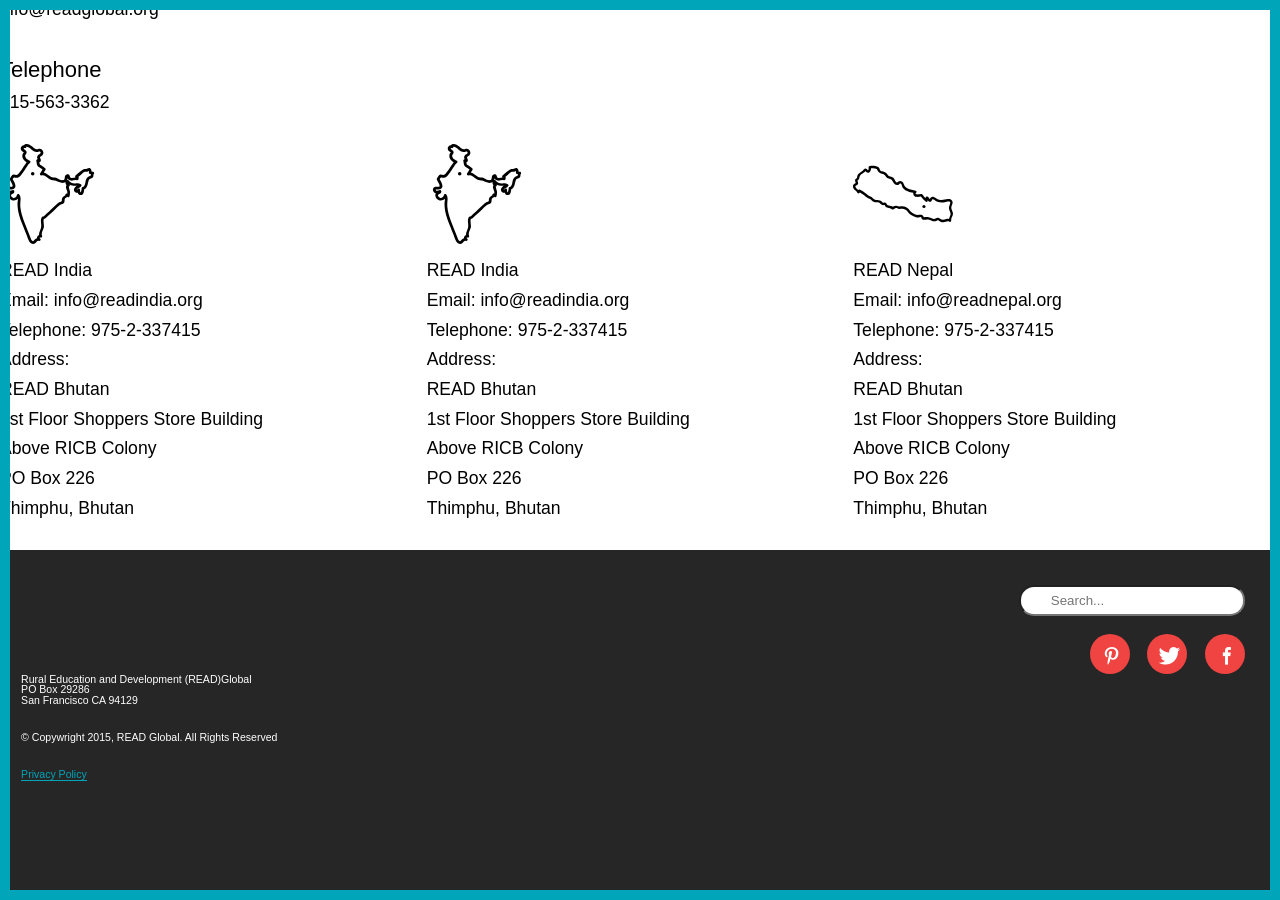
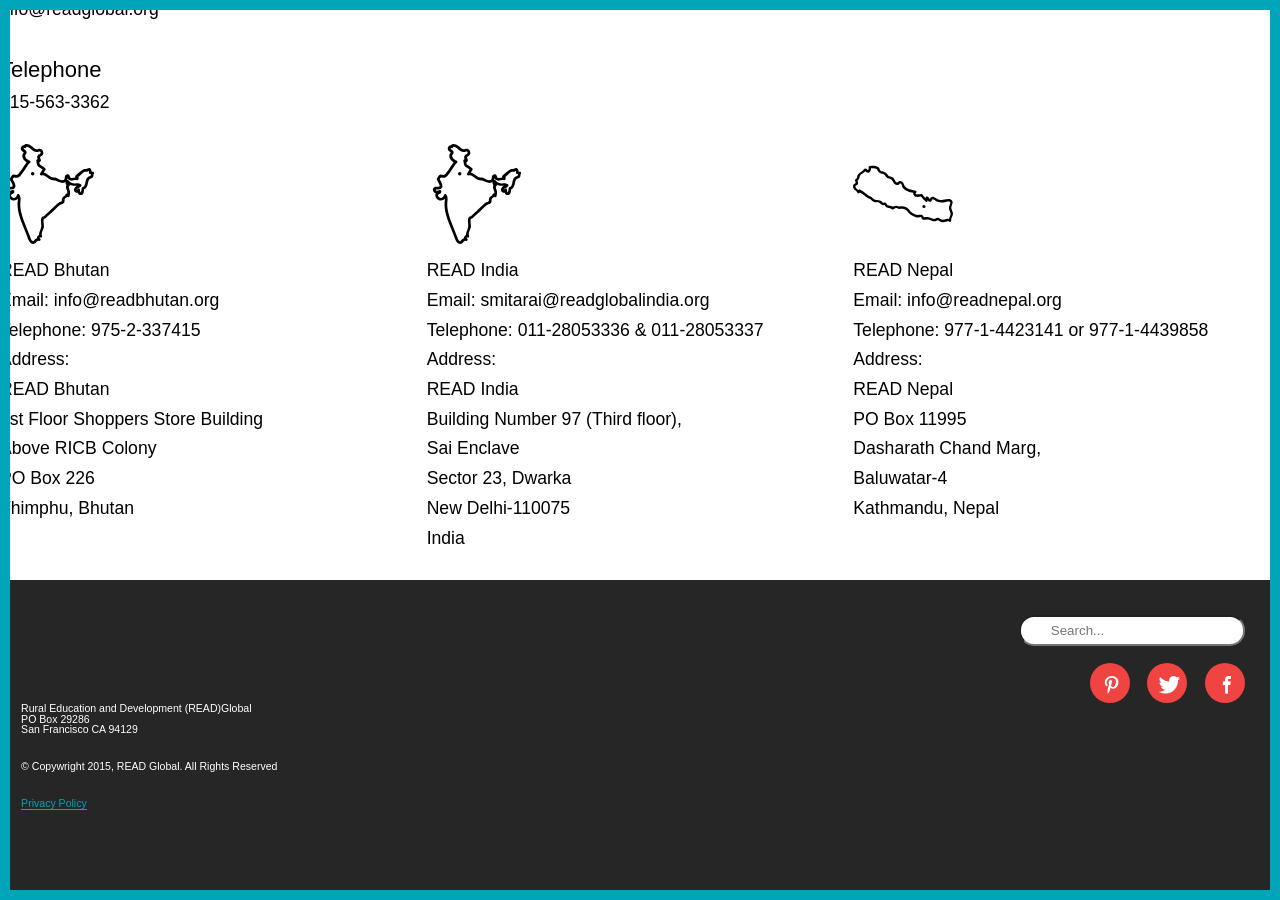
Before and after one commit to trac0040/non-for-profit, a Jekyll site: the page built from contact.html, in a window 1280 px wide and 900 px high, scrolled down 1023 px. Built offline with Jekyll 4.4.1, drawn with Linux system fonts in a browser that asks for light colours; nearby versions of some CDN libraries; Markdown is read by kramdown in place of the engine named in the settings.

Commit message:
feat(html): update contact addresses
update contact addresses in html

```diff
--- a/contact.html
+++ b/contact.html
@@ -41,8 +41,8 @@
 				<div class="unit unit-xs-1 unit-s-1 unit-m-1-1-3 unit-l-1-3">
 					<figure>
 					  <img class="country" src="{{site.baseurl}}/images/india.svg" alt="bhutan map icon">
-						  <figcaption class="contact-page-address milli"><b>READ India</b>
-						  <br>Email: info@readindia.org
+						  <figcaption class="contact-page-address milli"><b>READ Bhutan</b>
+						  <br>Email: info@readbhutan.org
 						  <br>Telephone: 975-2-337415
 						  <br>Address:
 						  <br> READ Bhutan
@@ -58,14 +58,15 @@
 				 	<figure>
 					  <img class="country" src="{{site.baseurl}}/images/india.svg" alt="bhutan map icon">
 						  <figcaption class="contact-page-address milli"><b>READ India</b>
-						  <br>Email: info@readindia.org
-						  <br>Telephone: 975-2-337415
+						  <br>Email: smitarai@readglobalindia.org
+						  <br>Telephone: 011-28053336 & 011-28053337
 						  <br>Address:
-						  <br> READ Bhutan
-						  <br>1st Floor Shoppers Store Building
-						  <br>Above RICB Colony
-						  <br>PO Box 226
-						  <br>Thimphu, Bhutan
+						  <br> READ India
+						  <br>Building Number 97 (Third floor),
+						  <br>Sai Enclave
+						  <br>Sector 23, Dwarka
+						  <br>New Delhi-110075
+						  <br>India
 				 			</figcaption>
 				 	</figure>
 				</div>
@@ -75,13 +76,13 @@
 					  <img class="country" src="{{site.baseurl}}/images/nepal.svg" alt="bhutan map icon">
 						  <figcaption class="contact-page-address milli"><b>READ Nepal</b>
 						  <br>Email: info@readnepal.org
-						  <br>Telephone: 975-2-337415
+						  <br>Telephone: 977-1-4423141 or 977-1-4439858
 						  <br>Address:
-						  <br> READ Bhutan
-						  <br>1st Floor Shoppers Store Building
-						  <br>Above RICB Colony
-						  <br>PO Box 226
-						  <br>Thimphu, Bhutan
+						  <br> READ Nepal
+						  <br>PO Box 11995
+							<br>Dasharath Chand Marg,
+							<br> Baluwatar-4
+							<br>Kathmandu, Nepal
 					 		</figcaption>
 				 	</figure>
 				</div>
```
